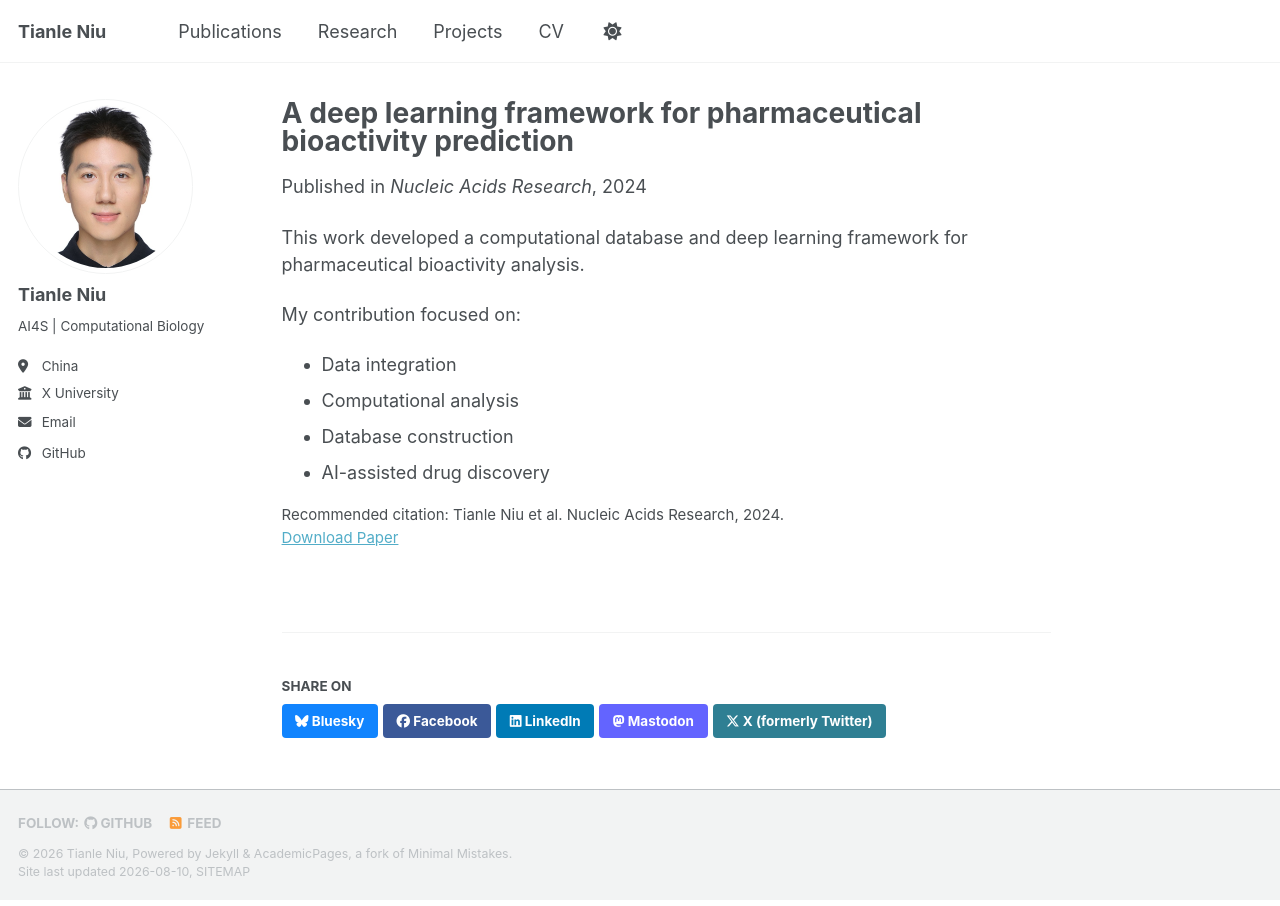
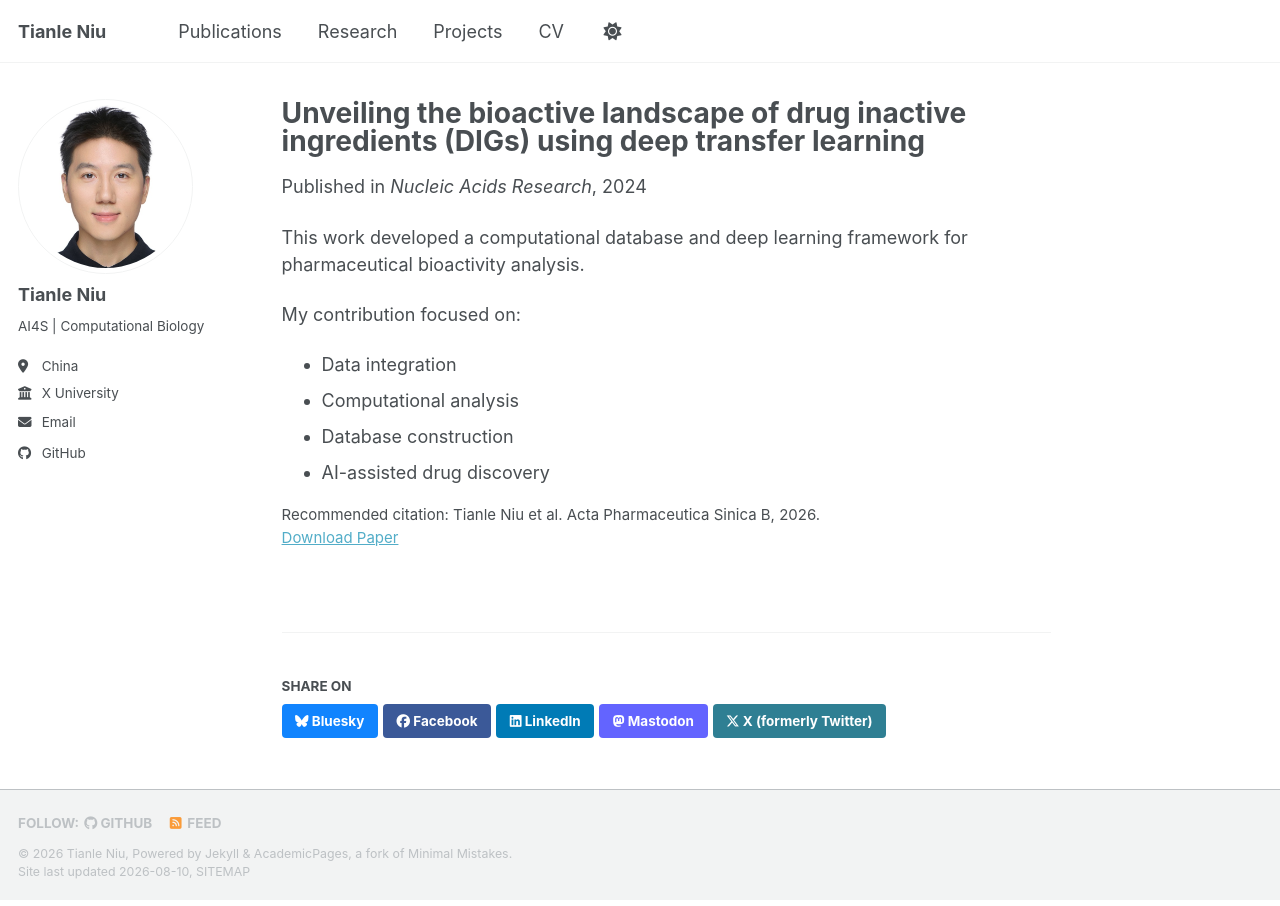
Before and after one commit to TianleNiu/TianleNiu.github.io, a Jekyll site: the page built from _publications/2026-transdig.md, in a window 1280 px wide. Built offline with Jekyll 4.4.1, drawn with Linux system fonts in a browser that asks for light colours; a style sheet for code colours, icons or effects is not loaded.

Commit message:
Update 2026-transdig.md

```diff
--- a/_publications/2026-transdig.md
+++ b/_publications/2026-transdig.md
@@ -1,12 +1,12 @@
 ---
-title: "A deep learning framework for pharmaceutical bioactivity prediction"
+title: "Unveiling the bioactive landscape of drug inactive ingredients (DIGs) using deep transfer learning"
 collection: publications
 category: manuscripts
-permalink: /publication/2024-transdig
+permalink: /publication/2026-transdig
 date: 2024-01-01
 venue: "Nucleic Acids Research"
 paperurl: ""
-citation: "Tianle Niu et al. Nucleic Acids Research, 2024."
+citation: "Tianle Niu et al. Acta Pharmaceutica Sinica B, 2026."
 ---
 
 This work developed a computational database and deep learning framework for pharmaceutical bioactivity analysis.
```
